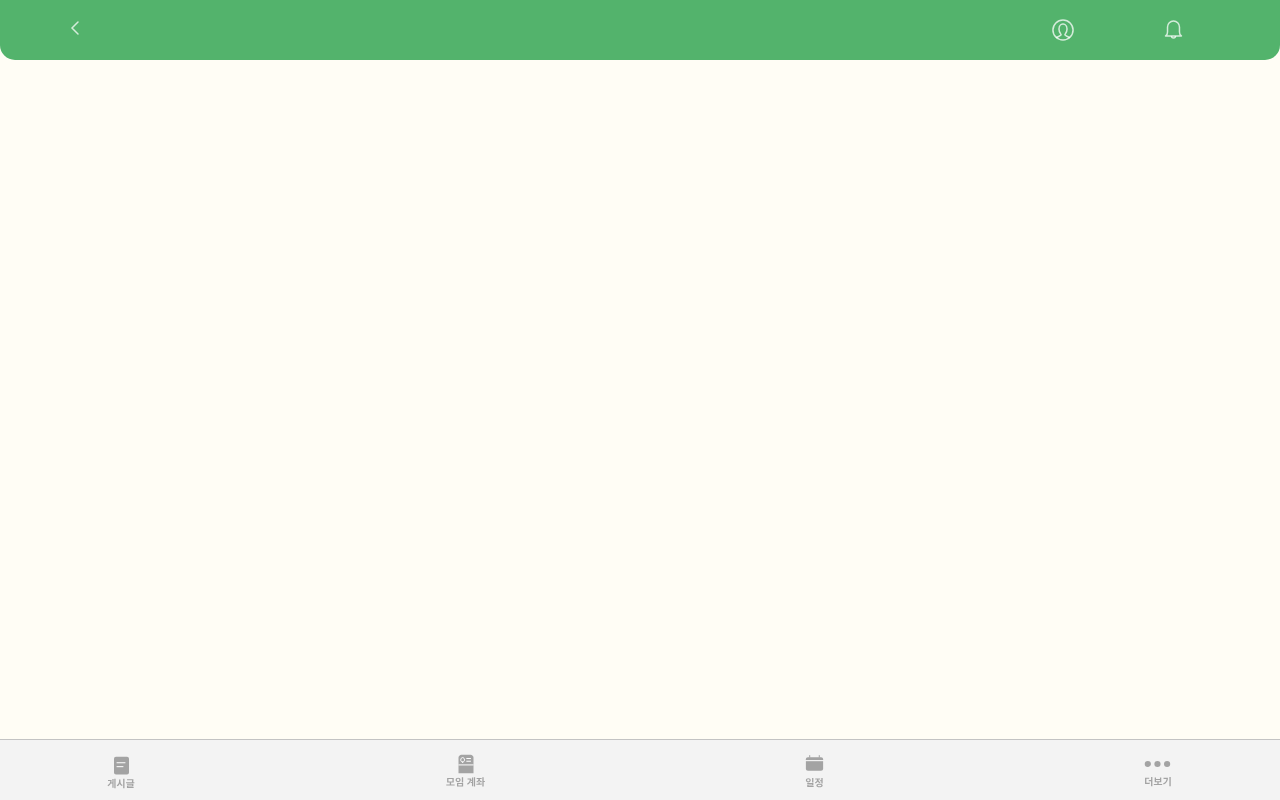
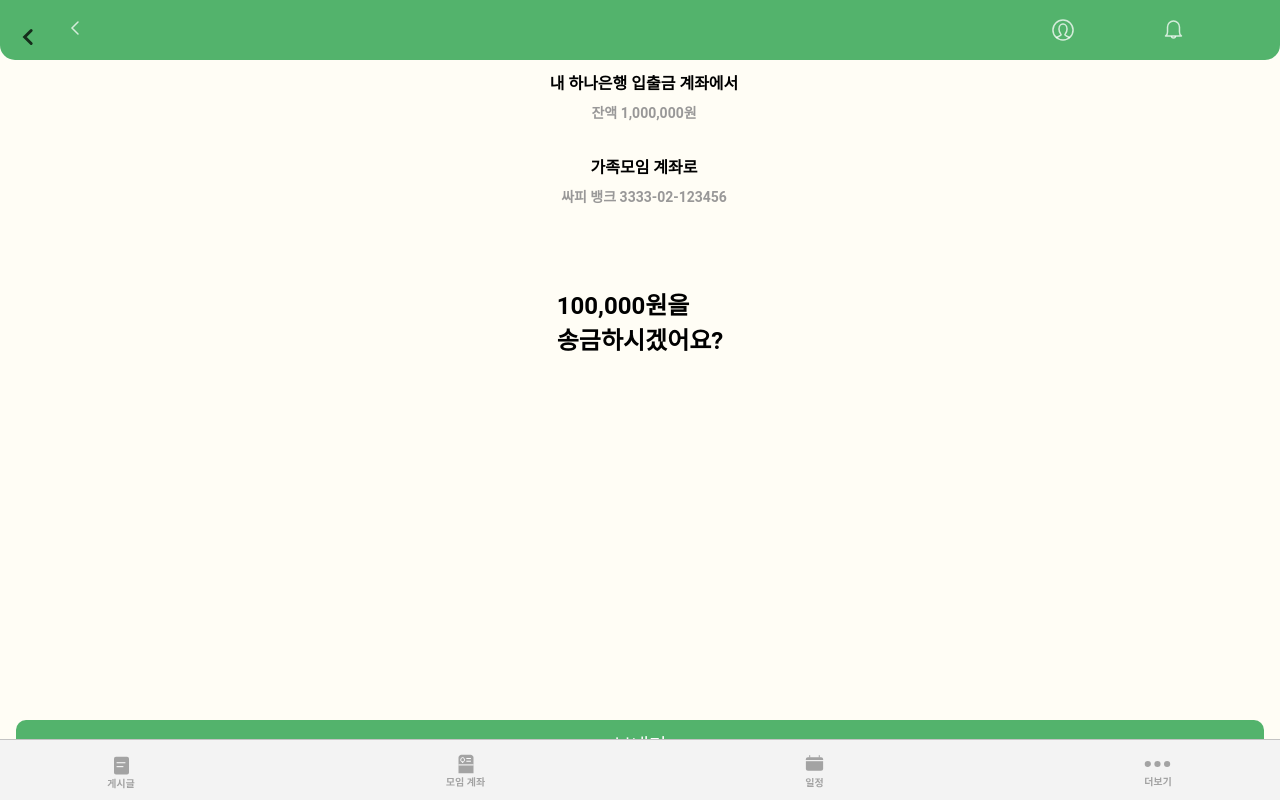
Before and after one commit to JJOK97/more-more, a React (Vite) app in the folder frontend/: page /group/1/account/transfer-question in a window 1280 px wide. Before the commit this address had no page. Built offline with nearby package versions, Linux system fonts and the light colour scheme; a web font is replaced by a local one.

Commit message:
design/send-question-page/S11P21A605-412

```diff
--- a/frontend/src/assets/css/groupAccount/GroupAccount.css
+++ b/frontend/src/assets/css/groupAccount/GroupAccount.css
@@ -318,6 +318,10 @@ div.amount-display > span {
 	cursor: pointer;
 }
 
+.account-question-button {
+	margin-bottom: 2rem;
+}
+
 .send-button {
 	background-color: #53b36c;
 	color: #ffffff;
@@ -327,6 +331,48 @@ div.amount-display > span {
 	width: 100%;
 	margin-top: 2rem;
 	cursor: pointer;
+}
+
+.account-question {
+	display: flex;
+	flex-direction: column;
+	justify-content: space-between;
+}
+
+.account-question-message {
+	display: flex;
+	flex-direction: row;
+	justify-content: center;
+	font-size: 1.5rem;
+	font-weight: 700;
+	margin-top: 3rem;
+}
+
+div.account-question-top-component > div.transfer-info-area > div > div.transfer-account-info {
+	display: flex;
+	flex-direction: column;
+	justify-content: center;
+	align-items: center;
+}
+
+div.account-question-top-component > div.transfer-info-area > div > div.transfer-account-info > div {
+	display: flex;
+	flex-direction: column;
+	gap: 0.5rem;
+	margin-bottom: 2rem;
+	align-items: center;
+}
+
+.account-question-info-area {
+	position: fixed;
+	top: 0;
+	bottom: 0;
+	right: 0;
+	left: 0;
+	padding: 0 1rem;
+	display: flex;
+	flex-direction: column;
+	justify-content: space-between;
 }
 
 .transfer-account-info {
--- a/frontend/src/components/common/GroupFooter.jsx
+++ b/frontend/src/components/common/GroupFooter.jsx
@@ -18,7 +18,8 @@ const Footer = () => {
 		location.pathname === '/' ||
 		location.pathname == '/login' ||
 		location.pathname == '/signup' ||
-		location.pathname == '/group/:groupId/account/transfer'
+		location.pathname == '/group/:groupId/account/transfer' ||
+		location.pathname == '/group/:groupId/account/transfer-question'
 	)
 		return null;
 
--- a/frontend/src/components/common/GroupHeader.jsx
+++ b/frontend/src/components/common/GroupHeader.jsx
@@ -23,7 +23,8 @@ const Header = () => {
 		location.pathname === '/' ||
 		location.pathname == '/login' ||
 		location.pathname == '/signup' ||
-		location.pathname == '/group/:groupId/account/transfer'
+		location.pathname == '/group/:groupId/account/transfer' ||
+		location.pathname == '/group/:groupId/account/transfer-question'
 	)
 		return null;
 
--- /dev/null
+++ b/frontend/src/components/groupAccount/AccountQuestionMessage.jsx
@@ -0,0 +1,14 @@
+import React from 'react';
+import '@/assets/css/groupAccount/GroupAccount.css';
+
+const AccountQuestionMessage = () => {
+	return (
+		<div className="account-question">
+			<div className="account-question-message">
+				100,000원을 <br /> 송금하시겠어요?
+			</div>
+		</div>
+	);
+};
+
+export default AccountQuestionMessage;
--- /dev/null
+++ b/frontend/src/components/groupAccount/AccountSendButton.jsx
@@ -0,0 +1,7 @@
+import React from 'react';
+
+const AccountSendButton = () => {
+	return <button className="send-button">보내기</button>;
+};
+
+export default AccountSendButton;
--- /dev/null
+++ b/frontend/src/pages/groupAccount/AccountTransferQuestion.jsx
@@ -0,0 +1,24 @@
+import React from 'react';
+import TransferInfo from '@/components/groupAccount/TransferInfo';
+import AccountQuestionMessage from '@/components/groupAccount/AccountQuestionMessage';
+import AccountSendButton from '@/components/groupAccount/AccountSendButton';
+
+const AccountTransferQuestion = () => {
+	return (
+		<div className="account-question-info-area">
+			<div className="account-question-top-component">
+				<div className="transfer-info-area">
+					<TransferInfo />
+				</div>
+				<div>
+					<AccountQuestionMessage />
+				</div>
+			</div>
+			<div className="account-question-button">
+				<AccountSendButton />
+			</div>
+		</div>
+	);
+};
+
+export default AccountTransferQuestion;
--- a/frontend/src/router/appRouter.jsx
+++ b/frontend/src/router/appRouter.jsx
@@ -19,7 +19,8 @@ import Feed from '@/pages/feed/Feed';
 import Post from '@/pages/post/Post';
 import GroupAccountDepositStatus from '@/pages/groupaccount/GroupAccountDepositStatus';
 import GroupDuesSetting from '@/pages/groupaccount/GroupDuesSetting';
-import AccountTransfer from '../pages/groupAccount/AccountTransfer';
+import AccountTransfer from '@/pages/groupAccount/AccountTransfer';
+import AccountTransferQuestion from '@/pages/groupAccount/AccountTransferQuestion';
 
 const AppRouter = () => {
 	return (
@@ -80,6 +81,10 @@ const AppRouter = () => {
 						path="/group/:groupId/account/transfer"
 						element={<AccountTransfer />}
 					/>
+					<Route
+						path="/group/:groupId/account/transfer-question"
+						element={<AccountTransferQuestion />}
+					/>
 				</Routes>
 			</main>
 			<Footer />
```
